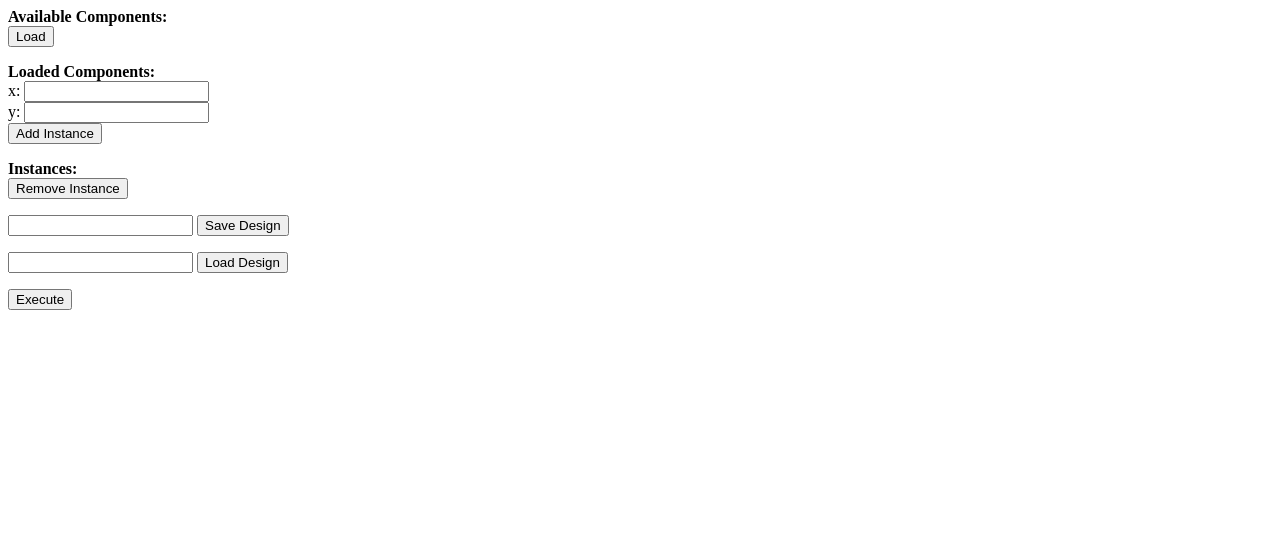
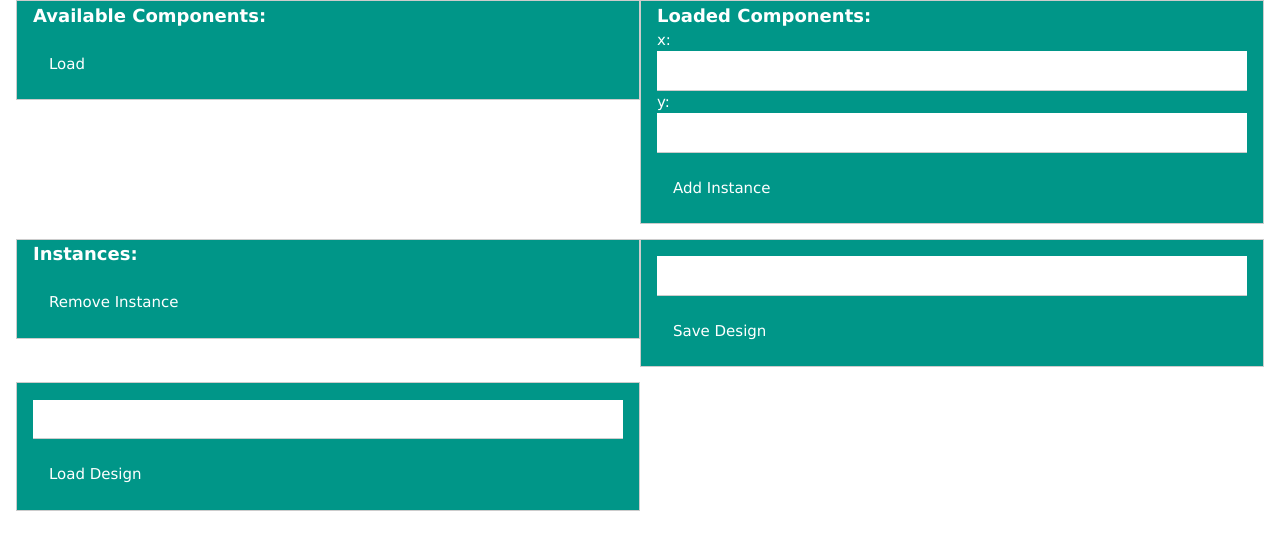
Before and after one commit to mustafa-cosar/ceng445Project, a Django app: template src/website/toPickApp/templates/index.html in a window 1280 px wide. Shown: the top 550 px of the page. Run offline with Django 3.2, Linux system fonts and the light colour scheme; the template is opened without the code that fills it, so the values that code supplies are empty.

Commit message:
Fixed conflicts

```diff
--- a/src/website/ceng445/components/AddTopic.py
+++ b/src/website/ceng445/components/AddTopic.py
@@ -18,7 +18,7 @@ class AddTopic(Component):
 
     def createHTML(self, request, instanceID):
         context = {}
-        return TemplateResponse(request, 'addTopic.py', context).render()
+        return TemplateResponse(request, 'addTopic.html', context).render()
 
     def execute(self):
 
--- a/src/website/toPickApp/templates/addTopic.html
+++ b/src/website/toPickApp/templates/addTopic.html
@@ -1,3 +1,3 @@
 <div>
-
+    ADD TOPIC
 </div>
--- a/src/website/toPickApp/templates/base.html
+++ b/src/website/toPickApp/templates/base.html
@@ -1,8 +1,8 @@
 <html>
     <head>
+        <link rel="stylesheet" href="http://www.w3schools.com/lib/w3.css">
+
         <title>{{ title }}</title>
-
-        <link rel="stylesheet" href="http://www.w3schools.com/lib/w3.css">
     </head>
     <body>
         <div id='main-content' class="w3-container">
--- a/src/website/toPickApp/templates/index.html
+++ b/src/website/toPickApp/templates/index.html
@@ -1,76 +1,70 @@
-<form action="loadComponent" method="post">
+{% extends "base.html" %}
+
+{% block content %}
+<div class="w3-responsive w3-container">
+    <table class="w3-table w3-gray">
+        {% for row in grid %}
+        <tr>
+            {% for col in row %}
+            <td>{{col|safe}}</td>
+            {% endfor %}
+        </tr>
+        {% endfor %}
+    </table>
+</div>
+
+<form class="w3-container w3-teal w3-half w3-border" action="loadComponent" method="post">
     {% csrf_token %}
-    <strong>Available Components: </strong><br/>
+    <strong class="w3-large">Available Components: </strong><br/>
     {% for a in availableComponents%}
-        <input type="checkbox" name="component" value="{{a}}">
+        <input class="w3-check" type="checkbox" name="component" value="{{a}}">
             {{a}}
         </input>
         </br>
     {% endfor %}
-    <input type="submit" value="Load">
+    <input class="w3-btn w3-margin-top w3-margin-bottom" type="submit" value="Load">
 </form>
 
-<form action="addInstance" method="post">
+<form class="w3-container w3-teal w3-half w3-border" action="addInstance" method="post">
     {% csrf_token %}
-    <strong>Loaded Components: </strong><br/>
+    <strong class="w3-large">Loaded Components: </strong><br/>
     {% for a,b in loadedComponents %}
-        <input type="radio" name="component" value="{{a}}">
+        <input class="w3-radio" type="radio" name="component" value="{{a}}">
             {{a}} : {{b}}
         </input>
         </br>
     {% endfor %}
-    x: <input type="textbox" name="x"> <br/>
-    y: <input type="textbox" name="y"> <br/>
+    <label class="w3-label w3-text-white">x: </label>
+    <input class="w3-input" type="textbox" name="x">
+    <label class="w3-label w3-text-white">y: </label>
+    <input class="w3-input" type="textbox" name="y">
 
-    <input type="submit" value="Add Instance">
+    <input class="w3-btn w3-margin-top w3-margin-bottom" type="submit" value="Add Instance">
 </form>
 
-<form action="removeInstance" method="post">
+<form class="w3-container w3-teal w3-half w3-border" action="removeInstance" method="post">
     {% csrf_token %}
-    <strong>Instances: </strong><br/>
+    <strong class="w3-large">Instances: </strong><br/>
     {% for id, instance in instances %}
-        <input type="radio" name="instance" value="{{id}}">
+        <input class="w3-radio" type="radio" name="instance" value="{{id}}">
             {{instance.0}} : id: {{id}}, x: {{instance.1}}, y:{{instance.2}}
         </input>
         </br>
-        Method: <input type="textbox" name="methodName-{{id}}"> <br/>
-        Args: <input type="textbox" name="args-{{id}}"> <br/>
-        <input type="submit" formaction="callMethod/{{id}}" value="Call Method">
-        <br/>
     {% endfor %}
-    <input type="submit" value="Remove Instance">
+    <input class="w3-btn w3-margin-top w3-margin-bottom" type="submit" value="Remove Instance">
 </form>
 
-<div>
-        {{callMethodResult}}
-</div>
-
-<form action="saveDesign" method="post">
+<form class="w3-container w3-teal w3-half w3-border" action="saveDesign" method="post">
     {% csrf_token %}
-    <input type="textbox" name="filePath"></input>
-    <input type="submit" value="Save Design"></input>
+    <input class="w3-input w3-margin-top" type="textbox" name="filePath"></input>
+    <input class="w3-btn w3-margin-top w3-margin-bottom" type="submit" value="Save Design"></input>
 </form>
 
-<form action="loadDesign" method="post">
+<form class="w3-container w3-teal w3-half w3-border" action="loadDesign" method="post">
     {% csrf_token %}
-    <input type="textbox" name="filePath">
-    <input type="submit" value="Load Design">
+    <input class="w3-input w3-margin-top" type="textbox" name="filePath">
+    <input class="w3-btn w3-margin-top w3-margin-bottom" type="submit" value="Load Design">
 </form>
 
-<form action="execute" method="post">
-    {% csrf_token %}
-    <input type="submit" value="Execute">
-</form>
-<div>
-    {{executionResult|safe}}
-</div>
 
-<table>
-    {% for row in grid %}
-    <tr>
-        {% for col in row %}
-        <td>{{col|safe}}</td>
-        {% endfor %}
-    </tr>
-    {% endfor %}
-</table>
+{% endblock %}
--- a/src/website/toPickApp/urls.py
+++ b/src/website/toPickApp/urls.py
@@ -4,8 +4,8 @@ from toPickApp.views import BaseClass, home,register,login
 
 urlpatterns = [
     url(r'^$', home),
-    url(r'^home$', BaseClass.as_view(name='main')),
-    url(r'^load$', BaseClass.as_view(name='main')),
+    url(r'^home$', BaseClass.as_view()),
+    url(r'^load$', BaseClass.as_view()),
     url(r'^login$', login),
     url(r'^register$', register),
     url(r'^loadComponent$', BaseClass.as_view(name='loadComponent')),
```
Also changed, not shown: src/website/ceng445/components/Component.py (added, +39 -0 lines), src/website/toPickApp/views.py (+1 -6 lines).
